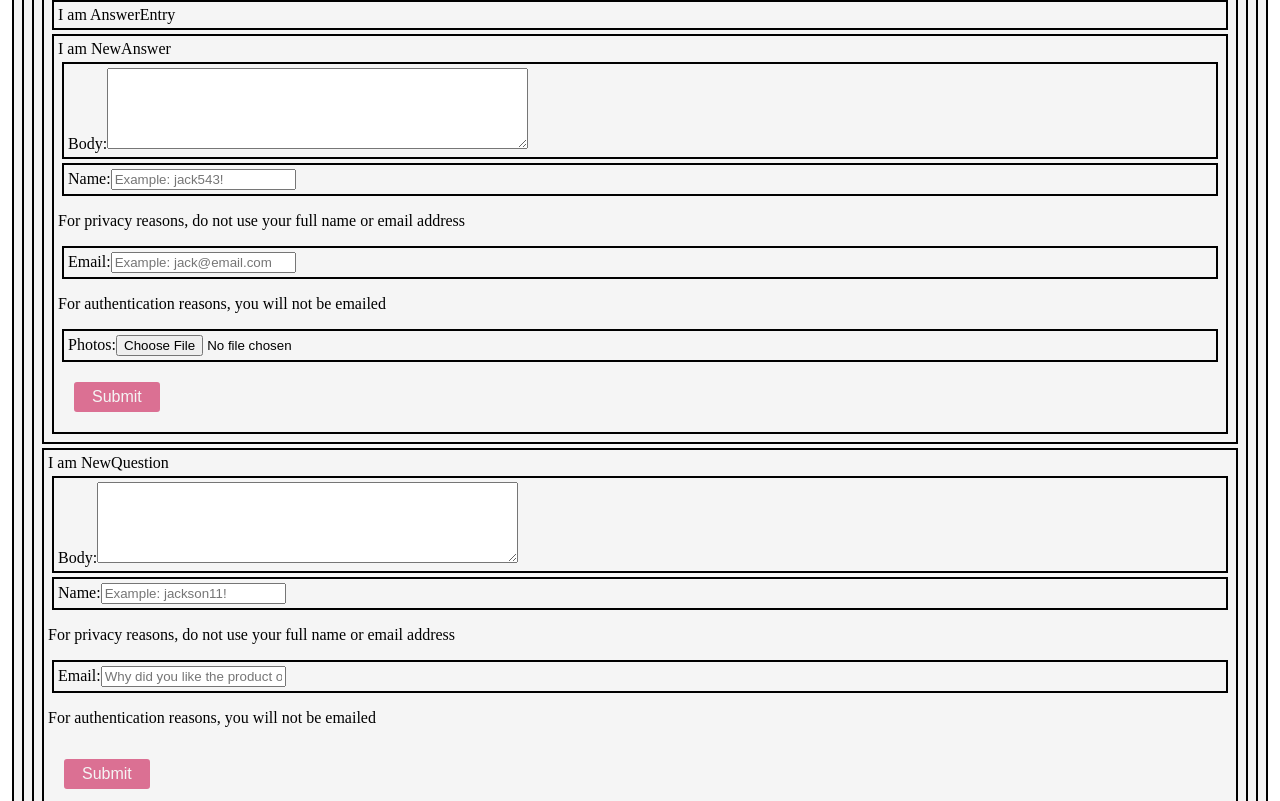
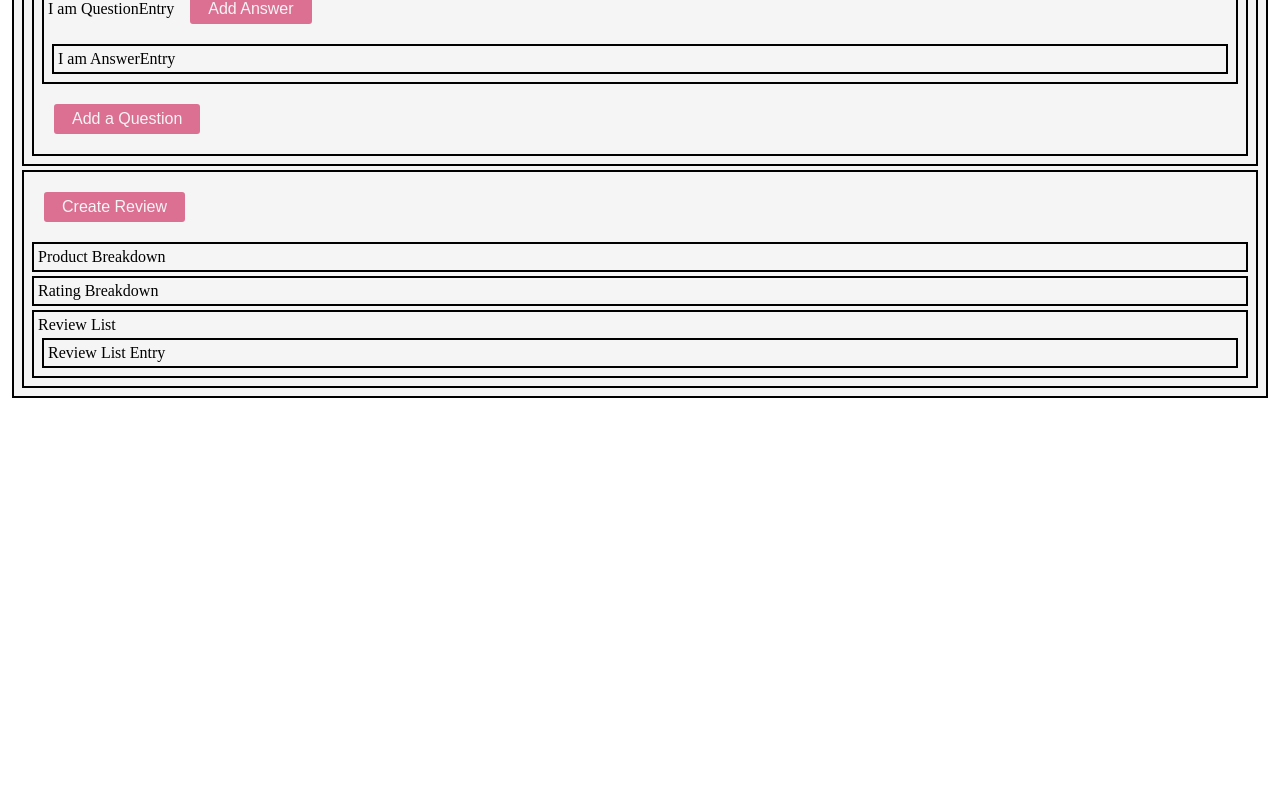
Before and after one commit to KFEC/TechStyles, a React app: page / in a window 1280 px wide. Shown: the part 399-1200 px from the top of the page. After the commit the page ends 805 px from the top, so only its background shows below. Built offline with nearby package versions, Linux system fonts and the light colour scheme; the HTML template or start-up script is replaced by a standard one.

Commit message:
Added modal to question and answer skeleton

```diff
--- a/client/src/components/qa/components/NewAnswer.jsx
+++ b/client/src/components/qa/components/NewAnswer.jsx
@@ -1,7 +1,12 @@
 import React, { useState } from 'react';
-import { Div, Button } from '../../../lib/styledComponents';
+import {
+  Div,
+  Button,
+  ModalContent,
+  CloseModalButton,
+} from '../../../lib/styledComponents';
 
-const NewAnswer = () => {
+const NewAnswer = ({ setDisplay }) => {
 
   const [body, setBody] = useState('');
   const [name, setName] = useState('');
@@ -25,8 +30,9 @@ const NewAnswer = () => {
   };
 
   return (
-    <Div>
-      I am NewAnswer
+    <ModalContent>
+      <CloseModalButton type="submit" onClick={() => setDisplay(false)}>X</CloseModalButton>
+      <h2>Add Answer</h2>
       <form onSubmit={handleSubmit}>
         <Div>
           <label
@@ -87,16 +93,16 @@ const NewAnswer = () => {
           >
             Photos:
           </label>
-          <input
-            type="file"
-            id="new-question-photos-input"
-            maxLength="60"
-            value={photos}
-            onChange={e => setPhotos([...photos, e.target.files[0].name])}
-          />
-          {photos}
+          {photos.length <= 5 && (
+            <input
+              type="file"
+              id="new-question-photos-input"
+              onChange={e => setPhotos([...photos, e.target.files[0].name])}
+            />
+          )}
         </Div>
         <Button
+          onClick={() => setDisplay(false)}
           disabled={
             !name.trim().length
             || !email.trim().length
@@ -106,7 +112,7 @@ const NewAnswer = () => {
           Submit
         </Button>
       </form>
-    </Div>
+    </ModalContent>
   );
 };
 
--- a/client/src/components/qa/components/NewQuestion.jsx
+++ b/client/src/components/qa/components/NewQuestion.jsx
@@ -1,7 +1,12 @@
 import React, { useState } from 'react';
-import { Div, Button } from '../../../lib/styledComponents';
+import {
+  Div,
+  Button,
+  ModalContent,
+  CloseModalButton,
+} from '../../../lib/styledComponents';
 
-const NewQuestion = () => {
+const NewQuestion = ({ setDisplay }) => {
 
   const [body, setBody] = useState('');
   const [name, setName] = useState('');
@@ -21,8 +26,9 @@ const NewQuestion = () => {
   };
 
   return (
-    <Div>
-      I am NewQuestion
+    <ModalContent>
+      <CloseModalButton type="submit" onClick={() => setDisplay(false)}>X</CloseModalButton>
+      <h2>Add Question</h2>
       <form onSubmit={handleSubmit}>
         <Div>
           <label
@@ -77,6 +83,7 @@ const NewQuestion = () => {
         </Div>
         <p>For authentication reasons, you will not be emailed</p>
         <Button
+          onClick={() => setDisplay(false)}
           disabled={
             !name.trim().length
             || !email.trim().length
@@ -86,7 +93,7 @@ const NewQuestion = () => {
           Submit
         </Button>
       </form>
-    </Div>
+    </ModalContent>
   );
 };
 
--- a/client/src/components/qa/components/QuestionEntry.jsx
+++ b/client/src/components/qa/components/QuestionEntry.jsx
@@ -1,16 +1,22 @@
-import React from 'react';
-import { Div } from '../../../lib/styledComponents';
+import React, { useState } from 'react';
+import { Div, Button, Modal } from '../../../lib/styledComponents';
 
 
 import AnswerEntry from './AnswerEntry.jsx';
 import NewAnswer from './NewAnswer.jsx';
 
 const QuestionEntry = () => {
+
+  const [display, setDisplay] = useState(false);
+
   return (
     <Div>
       I am QuestionEntry
+      <Button onClick={() => setDisplay(true)}>Add Answer</Button>
       <AnswerEntry />
-      <NewAnswer />
+      <Modal changeDisplay={display}>
+        <NewAnswer setDisplay={setDisplay} />
+      </Modal>
     </Div>
   );
 };
--- a/client/src/components/qa/components/QuestionList.jsx
+++ b/client/src/components/qa/components/QuestionList.jsx
@@ -1,15 +1,21 @@
-import React from 'react';
-import { Div } from '../../../lib/styledComponents';
+import React, { useState } from 'react';
+import { Div, Button, Modal } from '../../../lib/styledComponents';
 
 import QuestionEntry from './QuestionEntry.jsx';
 import NewQuestion from './NewQuestion.jsx';
 
 const QuestionList = () => {
+
+  const [display, setDisplay] = useState(false);
+
   return (
     <Div>
       I am QuestionList
       <QuestionEntry />
-      <NewQuestion />
+      <Modal changeDisplay={display}>
+        <NewQuestion setDisplay={setDisplay} />
+      </Modal>
+      <Button onClick={() => setDisplay(true)}>Add a Question</Button>
     </Div>
   );
 };
```
Also changed, not shown: .eslintrc.js, 1 other file (tests, documents, lock files or other folders).
